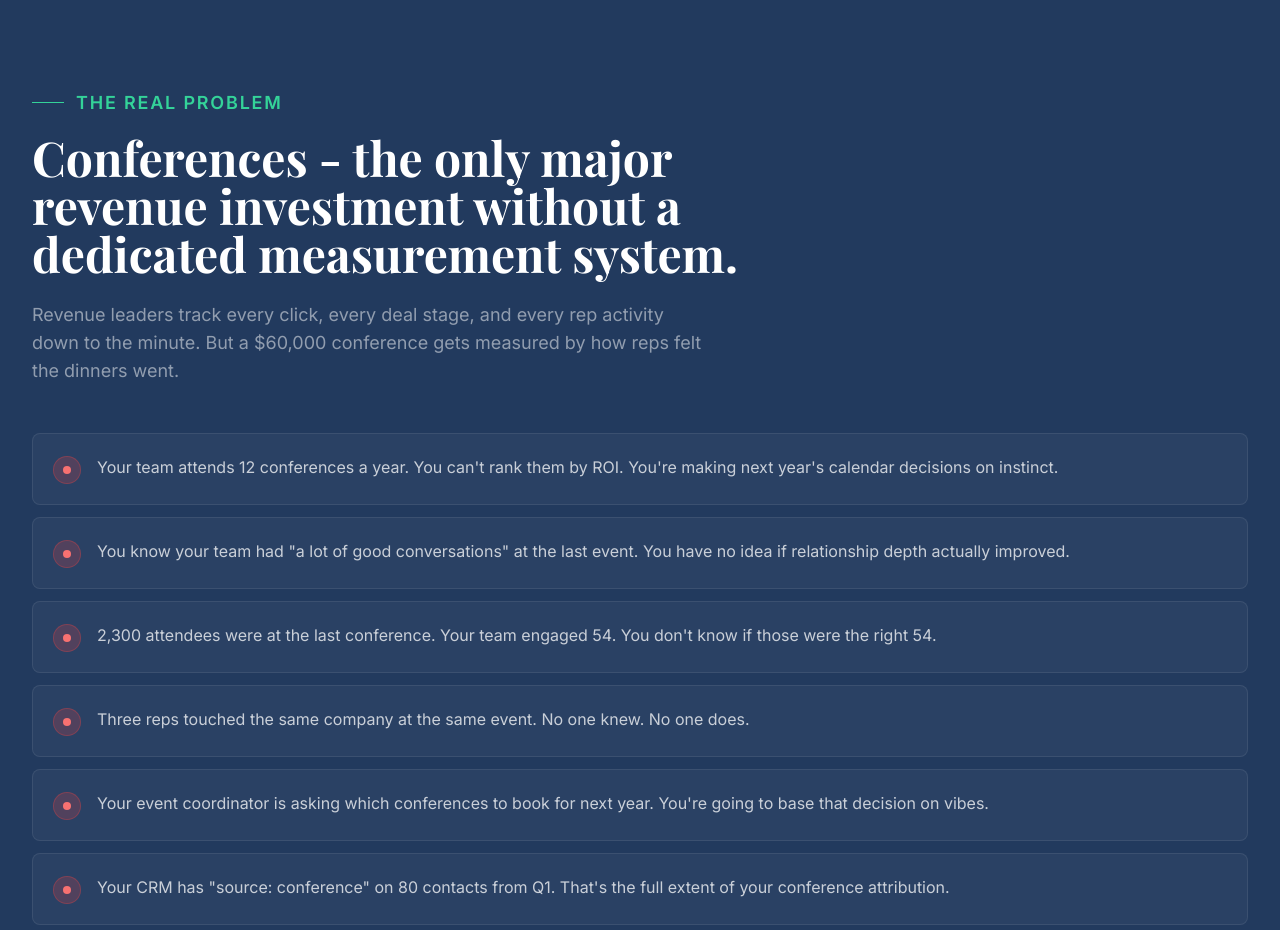
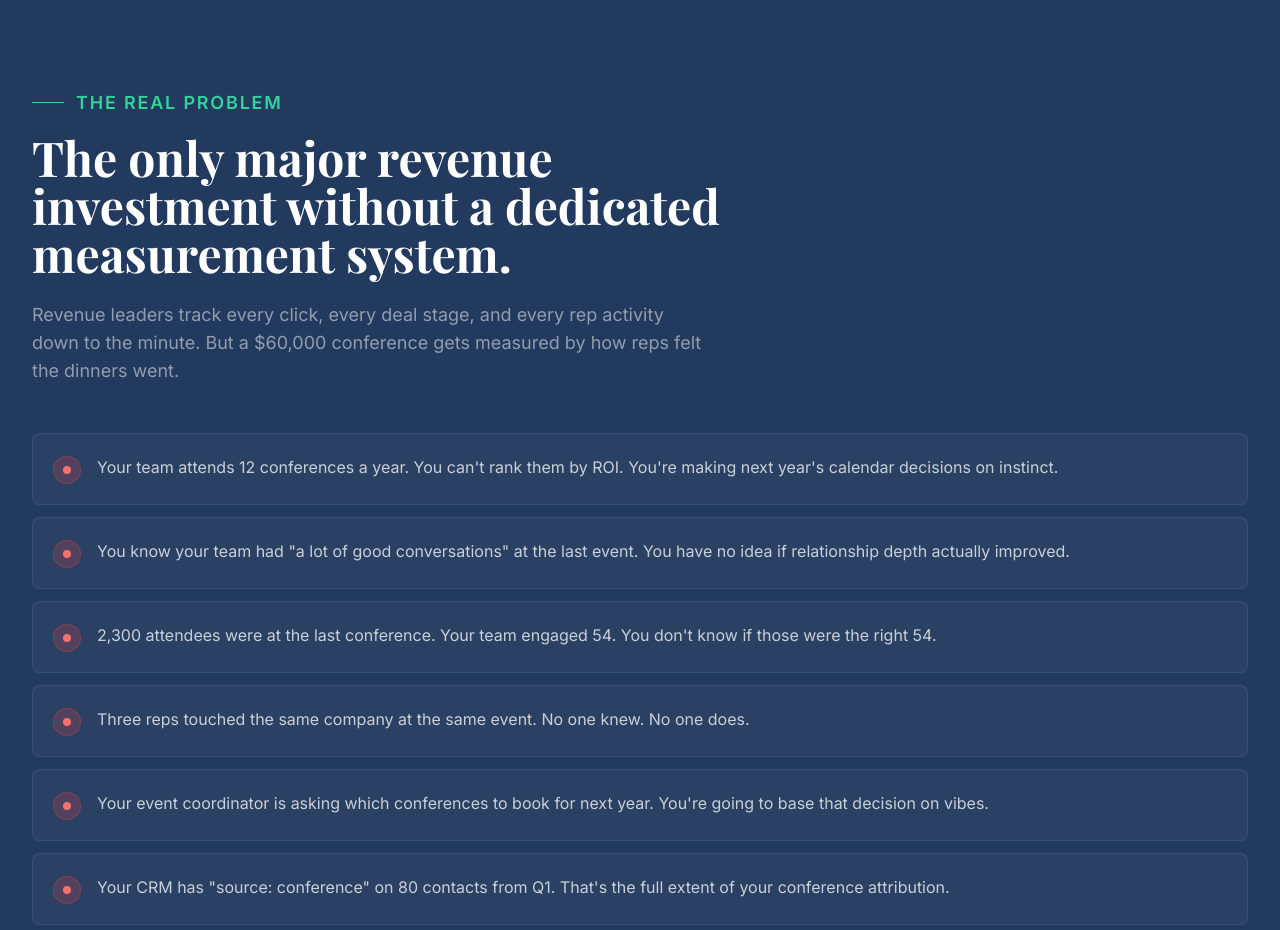
Before and after one commit to kmwinn21-beep/parlay-website, a Next.js app: page / in a window 1280 px wide. Shown: the part 1740-2670 px from the top of the page. Built offline with nearby package versions, Linux system fonts and the light colour scheme; a web font is replaced by a local one.

Commit message:
Changed stuff

```diff
--- a/components/marketing/ProblemSection.tsx
+++ b/components/marketing/ProblemSection.tsx
@@ -19,7 +19,7 @@ export default function ProblemSection() {
         </div>
 
         <h2 className="font-playfair text-4xl sm:text-5xl font-bold text-white mb-6 max-w-3xl">
-          Conferences - the only major revenue investment without a dedicated measurement system.
+          The only major revenue investment without a dedicated measurement system.
         </h2>
 
         <p className="font-inter text-lg text-white/50 mb-12 max-w-2xl">
```
